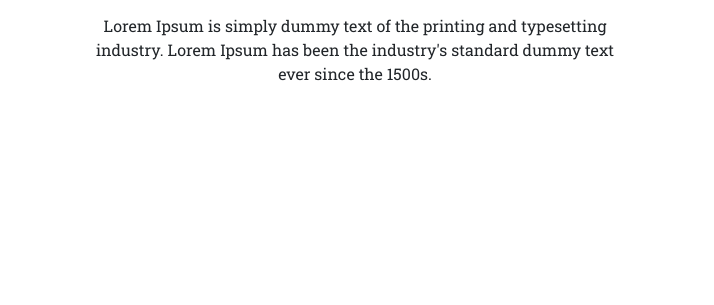
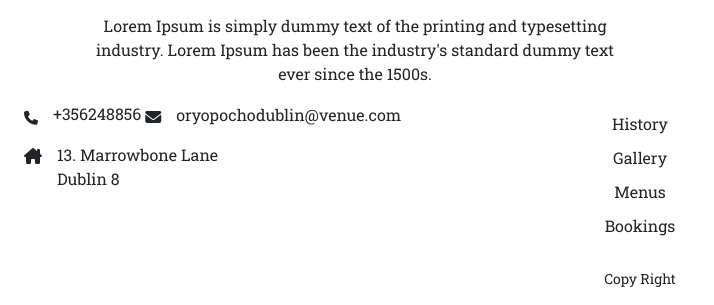
Before and after one commit to JavierBL89/OP-Restaurant-Code-Inst-Project, a Django app: page / in a window 1280 px wide. Shown: the part 1542-1847 px from the top of the page, without its empty margins (0-714 px from the left). Before the commit the page ends 1623 px from the top, so only its background shows below. Run offline with Django 3.2, Linux system fonts and the light colour scheme; some libraries are stand-ins or nearby versions; some web fonts are replaced.

Commit message:
footer section in proccess

```diff
--- a/static/css/style.css
+++ b/static/css/style.css
@@ -2,6 +2,9 @@ body{
     font-family: 'Roboto Slab', serif;
 }
 
+div li{
+    list-style-type: none;
+}
 /* ---------- HEADER -------------------*/
 header {
     padding-top: 10px;
@@ -85,6 +88,36 @@ div .bookings{
     background-size: cover; */
 }
 
+
+/***** FOOTER SECTION ******/
+
+.fa-phone {
+    margin-top: 16px;
+    margin-right: 15px;
+}
+
+.fa-envelope {
+    margin-top: 6px;
+    margin-right: 15px;
+}
+
+.fa-house-chimney {
+    margin-top: 5px;
+    margin-right: 15px;
+}
+ .address p:first-child{
+    margin-bottom: 0;
+}
+
+.footer-link{
+    margin: 10px;
+}
+
+.copy-right{
+    margin-top: 20px;
+    font-size: 14px;
+}
+
 @media only screen and (min-width: 768px){
 
     div .bg-image {
--- a/templates/base.html
+++ b/templates/base.html
@@ -21,6 +21,7 @@
 <link rel="preconnect" href="https://fonts.gstatic.com" crossorigin>
 <link href="https://fonts.googleapis.com/css2?family=Beau+Rivage&family=Roboto+Slab:wght@300;400;600;700;800&display=swap" rel="stylesheet">
   <!-- ICONS -->
+  <link rel="stylesheet" href="https://cdnjs.cloudflare.com/ajax/libs/font-awesome/6.1.1/css/all.min.css">
 </head>
 
 <body>
--- a/templates/index.html
+++ b/templates/index.html
@@ -75,4 +75,33 @@
         </div>
     </div>
 </section>
+
+<footer>
+    <div class="container-fluid">
+        <div class="row">
+            <div class="col-lg-4 col-md-12">
+                <div class="phone d-inline-flex"><i class="fa-solid fa-phone phone-icon fa-sm"></i> <p>+356248856</p></div>
+                <div class="email d-inline-flex"><i class="fa-solid fa-envelope email-icon"></i> <p>oryopochodublin@venue.com</p></div>
+                <div class="house d-inline-flex"><i class="fa-solid fa-house-chimney house-icon"></i>
+                <div class="address">
+                    <p>13. Marrowbone Lane</p>
+                    <p>Dublin 8</p>
+                </div>
+
+                </div>
+            </div>
+            <div class="col-lg-4 col-md-12 text-center">
+                <li class="footer-link">History</li>
+                <li class="footer-link">Gallery</li>
+                <li class="footer-link">Menus</li>
+                <li class="footer-link">Bookings</li>
+            </div>
+            <div class="col-lg-4 col-md-12"></div>
+        </div>
+        <div class="row text-center copy-right">
+            <p>Copy Right</p>
+        </div>
+    </div>
+
+</footer>
 {% endblock %}
```
Also changed, not shown: requirements.txt (+27 -0 lines).
